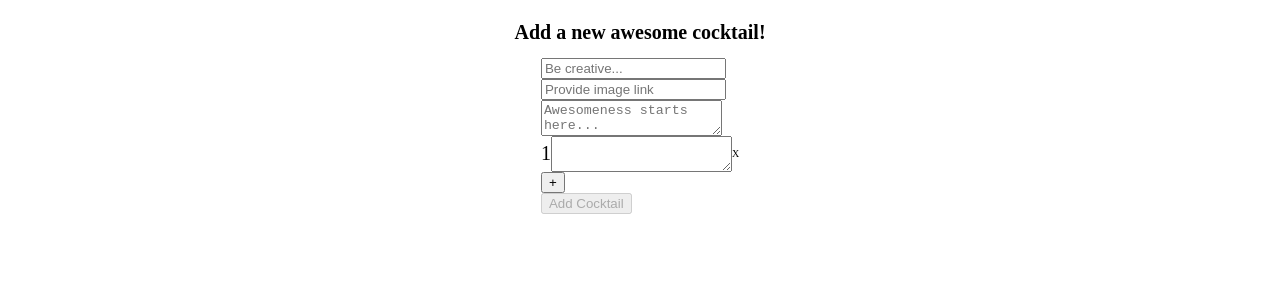
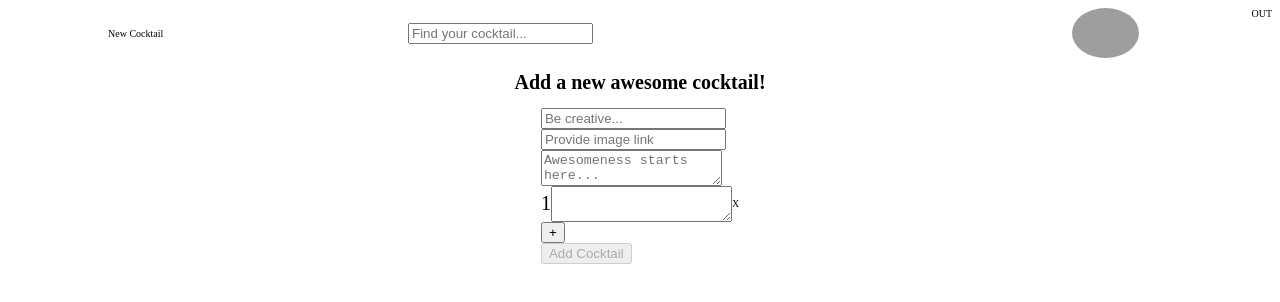
Before and after one commit to SirMatters/make-a_drink-vanilla, a React (Create React App) app: page / in a window 1280 px wide. Shown: the top 302 px of the page. Built offline with nearby package versions, Linux system fonts and the light colour scheme; grey boxes are pictures that could not be loaded.

Commit message:
Add Header Template component

```diff
--- a/src/components/App.js
+++ b/src/components/App.js
@@ -4,6 +4,7 @@ import { handleGetCocktails } from '../actions/cocktails';
 import { authenticateUser } from '../actions/authedUser';
 import Dashboard from './Dashboard';
 import NewCocktail from './NewCocktail';
+import Header from './Header';
 
 class App extends React.Component {
   componentDidMount() {
@@ -15,9 +16,19 @@ class App extends React.Component {
   render() {
     return (
       <div className='app'>
-        <div className='container'>
-          {Object.keys(this.props.cocktails).length !== 0 && <NewCocktail />}
-        </div>
+        {this.props.authedUser ? (
+          <div>
+            <Header />
+            <div className='container'>
+              {Object.keys(this.props.cocktails).length !== 0 && (
+                <NewCocktail />
+              )}
+            </div>
+          </div>
+        ) : (
+          // TODO: provide login page
+          <div>Please, auth</div>
+        )}
       </div>
     );
   }
--- a/src/components/Header.js
+++ b/src/components/Header.js
@@ -1,7 +1,45 @@
 import React from 'react';
+import { connect } from 'react-redux';
 
-export default class Header extends React.Component {
+class Header extends React.Component {
+  onSearch = () => {};
+  onLogout = () => {
+    alert('Log out click');
+  };
+
   render() {
-    return <div className='header'></div>;
+    const { searchString, onSearch } = this.props;
+
+    return (
+      <div className='header'>
+        <div className='header__logo'></div>
+        <div className='header__controls'>
+          <div>New Cocktail</div>
+        </div>
+        <div className='header__search'>
+          <input
+            onChange={this.onSearch}
+            value={''}
+            placeholder='Find your cocktail...'
+          />
+        </div>
+        <div className='header__user-controls'>
+          <div className='header__user-info'></div>
+          <div className='header__user-avatar-container'>
+            <img
+              className='header__user-avatar'
+              //FIXME: replace avatar template
+              src='https://www.vexels.com/media/users/3/145908/raw/52eabf633ca6414e60a7677b0b917d92.jpg'
+            />
+          </div>
+          <div className='header__user-logout' onClick={this.onLogout}>
+            OUT
+          </div>
+        </div>
+      </div>
+    );
   }
 }
+
+const mapStateToProps = (state) => state;
+export default connect(mapStateToProps)(Header);
--- a/src/index.css
+++ b/src/index.css
@@ -3,6 +3,33 @@
   box-sizing: border-box;
   margin: 0;
   padding: 0;
+}
+
+.header {
+  display: grid;
+  grid-template-columns: 10em 30em 1fr 20em;
+  grid-template-rows: 5em;
+  align-items: center;
+  max-height: 5em;
+}
+
+.header__user-controls {
+  max-height: 100%;
+  justify-self: end;
+  display: flex;
+}
+
+.header__user-avatar-container {
+  max-height: 100%;
+}
+
+.header__user-avatar {
+  width: auto;
+  height: auto;
+  max-width: 100%;
+  max-height: 100%;
+
+  border-radius: 50%;
 }
 
 .container {
```
